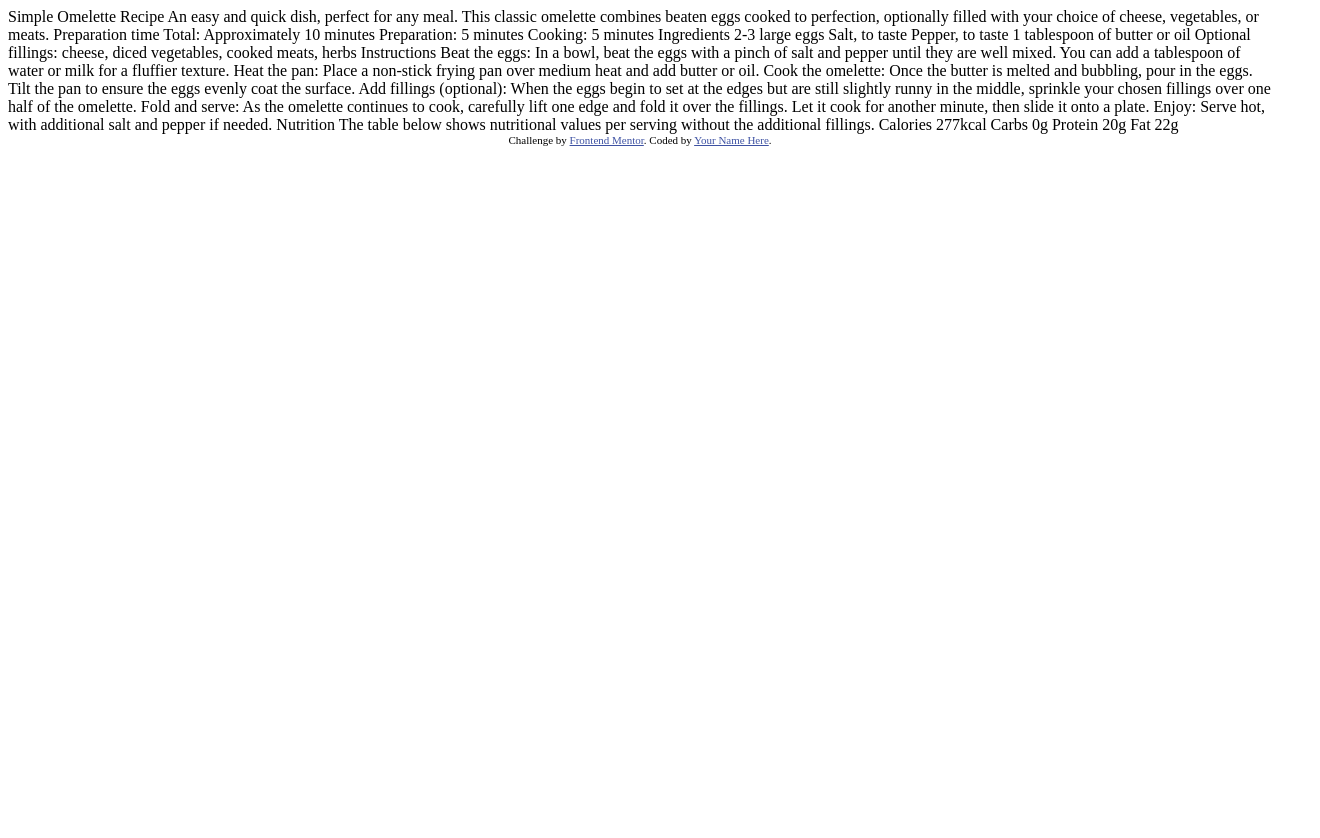
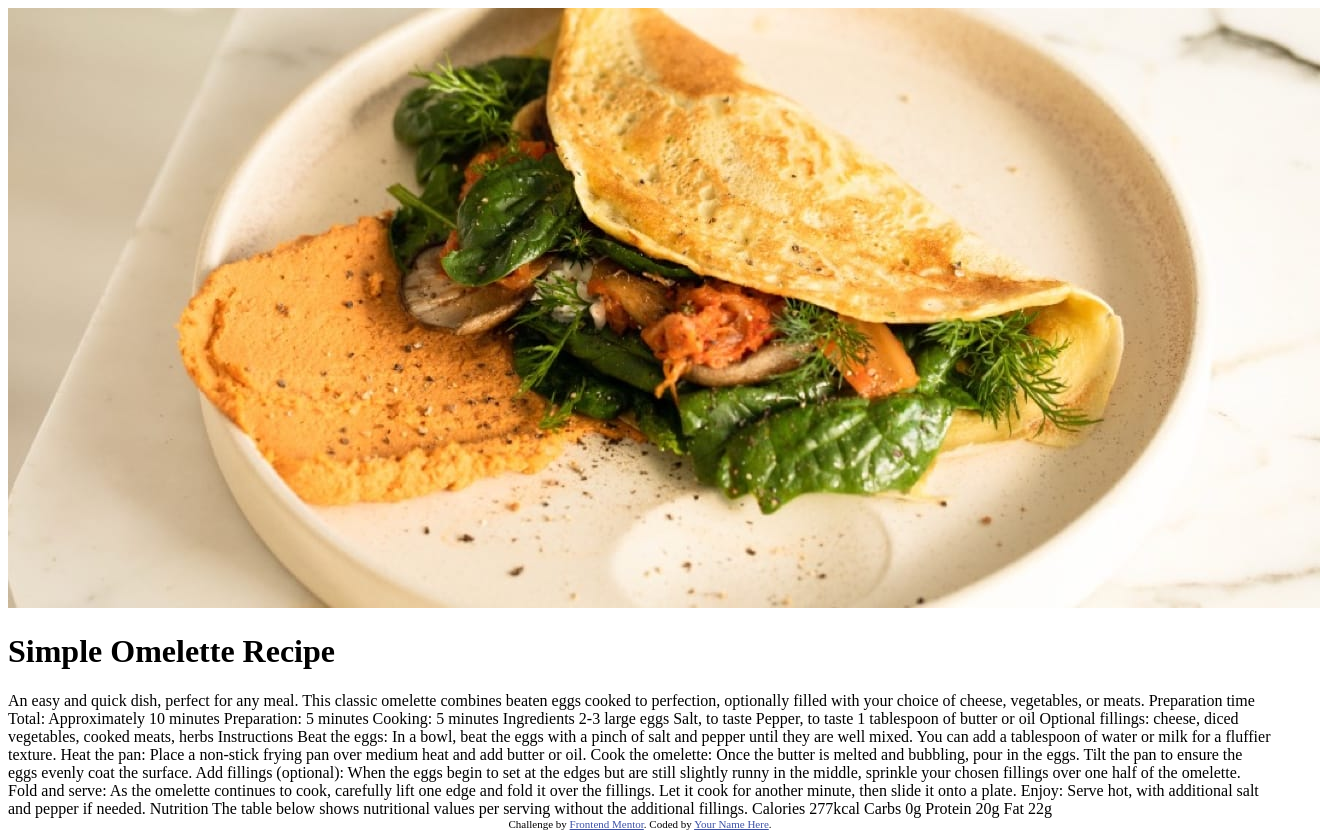
Before and after one commit to Alihasadd/Recipepage, a plain HTML site: page index.html in a window 1280 px wide. Shown: the whole page, 1320 px wide, since content can reach past the window. Before the commit the page ends 800 px from the top, so only its background shows below. Drawn offline with Linux system fonts and the light colour scheme.

Commit message:
Added image and the h1

```diff
--- a/index.html
+++ b/index.html
@@ -16,7 +16,8 @@
 </head>
 <body>
 
-  Simple Omelette Recipe
+  <img src="assets/images/image-omelette.jpeg" alt="omelette">
+  <h1>Simple Omelette Recipe</h1>
 
   An easy and quick dish, perfect for any meal. This classic omelette combines beaten eggs cooked
   to perfection, optionally filled with your choice of cheese, vegetables, or meats.
```
